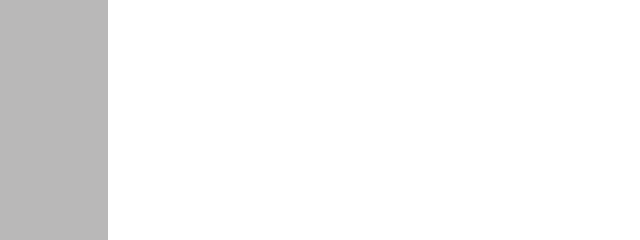
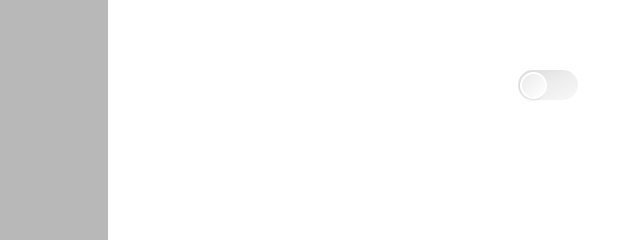
Before and after one commit to Hauhuhuhu/Navigation, a plain HTML site: page index.html in a window 1280 px wide. Shown: the part 322-562 px from the top of the page, 92-732 px from the left. Drawn offline with Linux system fonts and the light colour scheme.

Commit message:
add switch

```diff
--- a/index.html
+++ b/index.html
@@ -8,7 +8,7 @@
     <title>Thông tin Khánh Phú Mỹ</title>
 </head>
 <body>
-    <div class="header">
+    <nav class="header">
         <!-- header__max header__min-->
         <div class="header__min">
             <i class="fa-solid fa-bars more"></i>
@@ -25,11 +25,18 @@
                 <li class="header__item">
                     <i class="fa-brands fa-instagram instagram"></i>
                     <a class="header__item-text" href="https://www.instagram.com/leeminho_phumy/">Instagram</a>
-
                 </li>
             </ul>
         </div>
+    </nav>
+    <!-- switch -->
+    <main>
+        <div class="switch">
+            <input type="checkbox" id="switch-theme" name="" hidden>
+            <label for="switch-theme" class="switch-label">
+            </label>
         </div>
+    </main>
     <script>
         var element = document.querySelector(".header__min");
         document.addEventListener("DOMContentLoaded", function() {
--- a/main.css
+++ b/main.css
@@ -6,8 +6,6 @@ html {
     top: 0;
     bottom: 0;
     left: 0;
-    min-width: 50px;
-    max-width: 400px;
     background-color: #b9b8b8;
 }
 .header__min {
@@ -20,14 +18,16 @@ html {
 }
 .header__max {
     width: 200px;
-    animation: animations linear 0.5s;
+    animation: animations ease 0.35s;
 }
 @keyframes animations {
     from {
         opacity: 0;
+        width: 50px;
     }
     to {
         opacity: 1;
+        width: 200px;
     }
 }
 .header__max .header__item-text {
@@ -90,3 +90,42 @@ html {
 .header__item-text {
     margin-left: 20px;
 }
+
+main {
+    display: flex;
+    justify-content: center;
+    align-items: center;
+    height: 100vh;
+}
+
+/* switch */
+
+.switch label {
+    position: relative;
+    display: inline-flex;
+    align-items: center;
+    width: 60px;
+    height: 30px;
+    background: linear-gradient(to bottom right, #dadada,#ededed, #f8f8f8);
+    border-radius: 999px;
+    transition: transform 0.3s ease;
+}
+.switch label::before {
+    position: absolute;
+    left: 2px;
+    content: "";
+    display: block;
+    width: 23px;
+    height: 23px;
+    border-radius: 50%;
+    box-shadow: -1px 2px 1px rgba(0, 0, 0, 0.05);
+    background: linear-gradient(to bottom right, #ebebeb, #fff);
+    border: 2px solid #fff;
+    transition: transform 0.3s ease;
+}
+.switch [type="checkbox"]:checked ~ label::before {
+    transform: translateX(30px);
+}
+.switch [type="checkbox"]:checked ~ label {
+    background: #6bd55c;
+}
```
Lines whose indentation alone changed are shown as unchanged.
